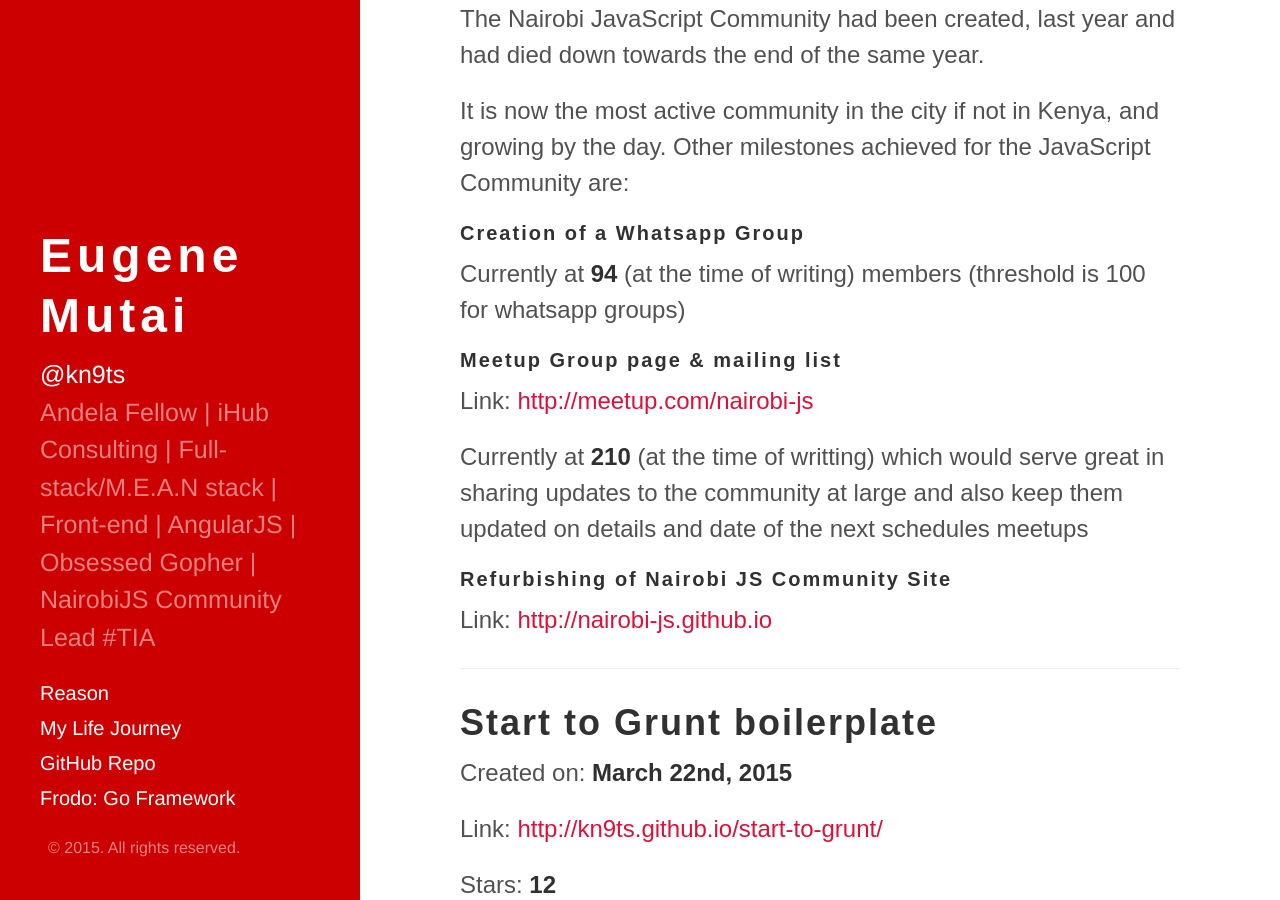
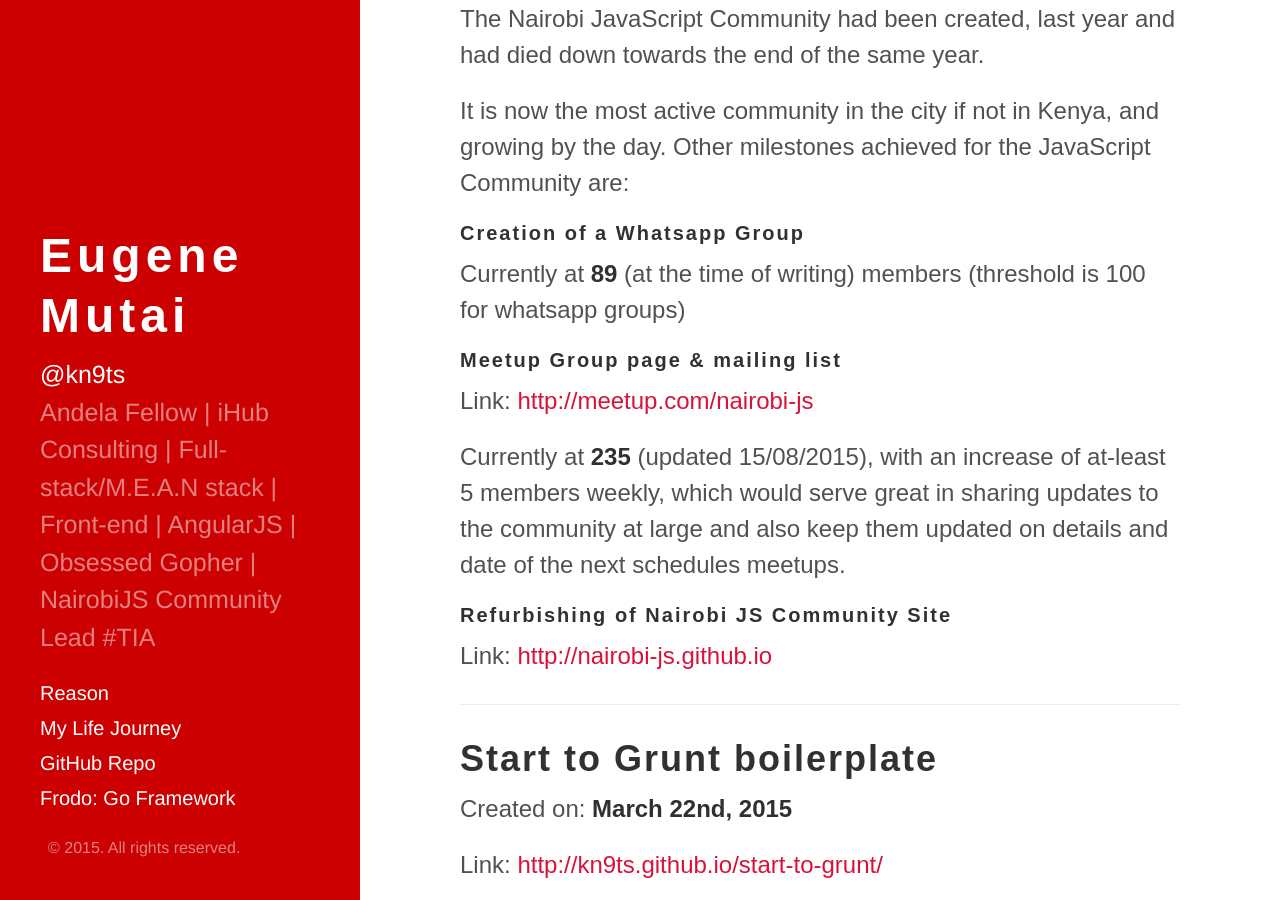
Before and after one commit to kn9ts/community-resume, a Jekyll site: the page built from index.md, in a window 1280 px wide and 900 px high, scrolled down 1263 px. Built offline with Jekyll 4.4.1, drawn with Linux system fonts in a browser that asks for light colours; nearby versions of some CDN libraries; some web fonts are replaced; some of the changed text lies outside the part shown.

Commit message:
updated membership lists in different channels

```diff
--- a/index.md
+++ b/index.md
@@ -28,12 +28,12 @@ The Nairobi JavaScript Community had been created, last year and had died down t
 It is now the most active community in the city if not in Kenya, and growing by the day. Other milestones achieved for the JavaScript Community are:
 
 #### Creation of a Whatsapp Group
-Currently at **94** (at the time of writing) members (threshold is 100 for whatsapp groups)
+Currently at **89** (at the time of writing) members (threshold is 100 for whatsapp groups)
 
 #### Meetup Group page & mailing list
 Link: [http://meetup.com/nairobi-js](http://meetup.com/nairobi-js)
 
-Currently at **210** (at the time of writting) which would serve great in sharing updates to the community at large and also keep them updated on details and date of the next schedules meetups
+Currently at **235** (updated 15/08/2015), with an increase of at-least 5 members weekly, which would serve great in sharing updates to the community at large and also keep them updated on details and date of the next schedules meetups.
 
 #### Refurbishing of Nairobi JS Community Site
 Link: [http://nairobi-js.github.io](http://nairobi-js.github.io)
@@ -142,11 +142,11 @@ Link: [https://nairobijs.slack.com/](https://nairobijs.slack.com/)
 
 Due to the whatsapp group limitation to 100 members we further decided a **Slack** group would serve as well as wanted all members to be able to share, communicate and fun together without the 100 members limitation imposed on whatsapp groups.
 
-This way could also seperate discussions into topics of interest. This would seperate noise from the important information that is shared where members desired to retain them. **72** members joined up within the 1st week. Currently at **106** members at the time of writting this.
+This way could also seperate discussions into topics of interest. This would seperate noise from the important information that is shared where members desired to retain them. **72** members joined up within the 1st week. Currently at **118** members (updated 15/08/2015).
 
 To make life easier for new members to join, I went ahead to automate the process using **[slackin](http://rauchg.com/slackin/)**. Also shows how many users are online.
 
-Our link: [https://slack-nairobijs.herokuapp.com/](https://slack-nairobijs.herokuapp.com/)
+Our link: [https://bit.ly/slack-js](https://slack-nairobijs.herokuapp.com/)
 
 ---
 
@@ -205,4 +205,13 @@ A few of example of what to expect from the community as decided within the meet
 
 ---
 
+## Interview on National TV
+Station: **NTV**, a *Local National Television Media*
+
+Aired on: **3rd August, 2015**
+
+Synopsis link: [https://youtu.be/ZvmIM1I6VHc](https://www.youtube.com/watch?v=ZvmIM1I6VHc)
+
+---
+
 **Note:** Looking forward to working more with Google Developer Group to demistify front-end development, tools or craftmanship as a whole...
```
